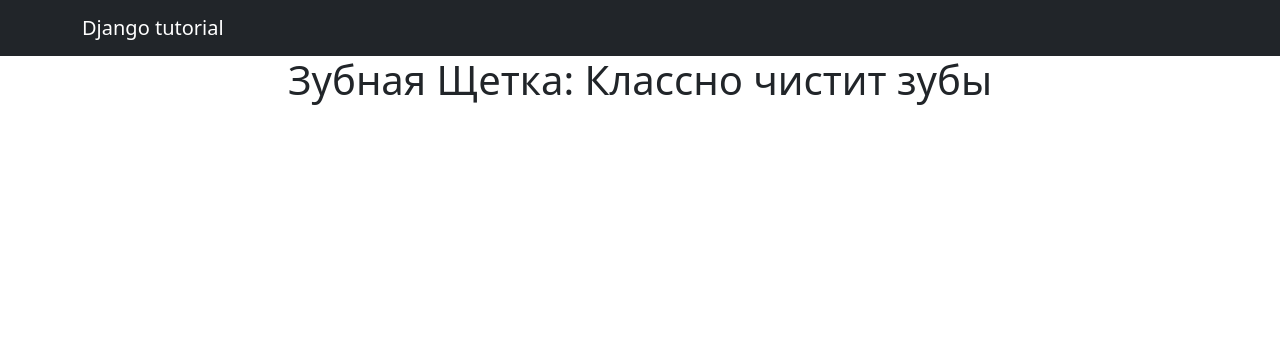
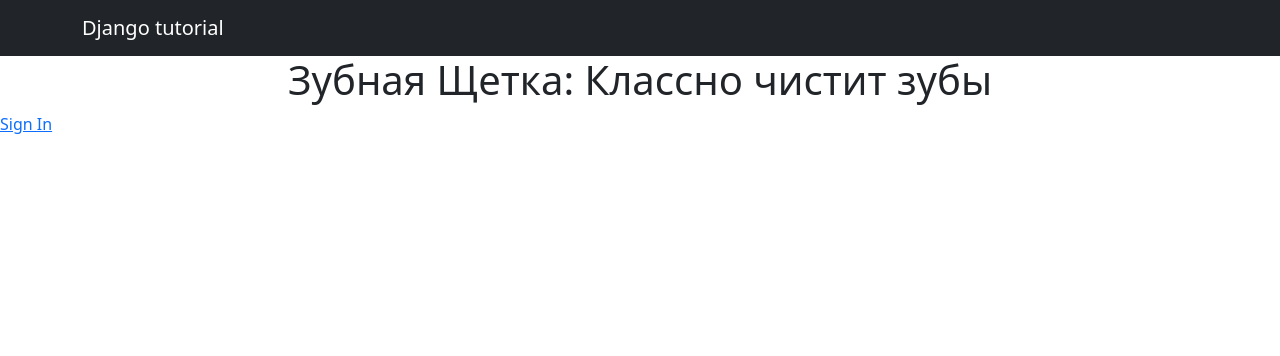
Before and after one commit to Alexey-dn/DjangoController, a Django app: page /products/1 in a window 1280 px wide. Shown: the top 356 px of the page. Run offline with Django 4.2, Linux system fonts and the light colour scheme; data comes from the database, SQL or seed files in the repository; some libraries are stand-ins or nearby versions.

Commit message:
add signout button if login and signin if logout

```diff
--- a/project/templates/flatpages/default.html
+++ b/project/templates/flatpages/default.html
@@ -56,5 +56,10 @@
                 </div>
             </div>
         </div>
+    {% if request.user.is_authenticated %}
+        <a href="{% url 'account_logout' %}">Sign Out</a>
+    {% else %}
+        <a href="{% url 'account_login' %}">Sign In</a>
+    {% endif %}
     </body>
 </html>
```
